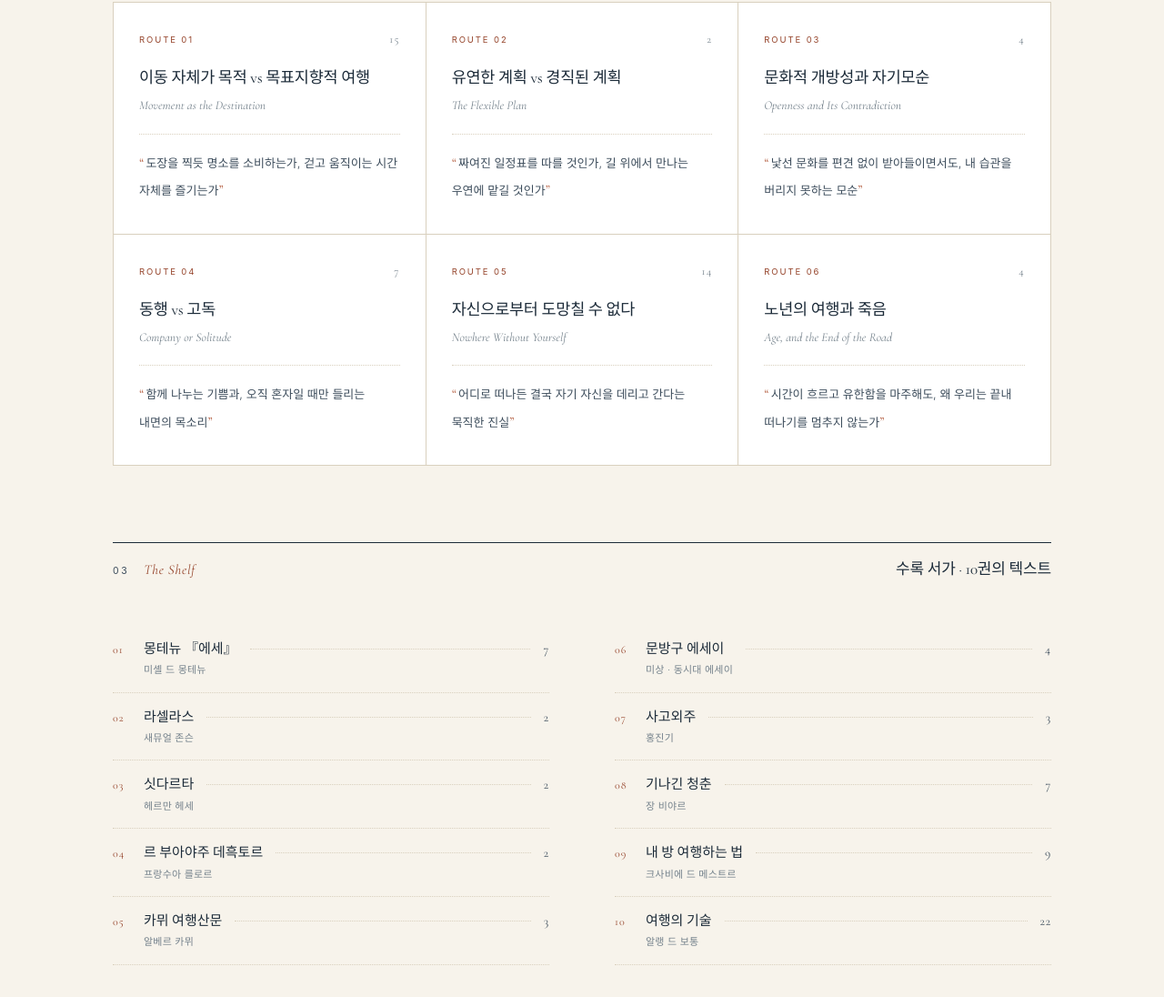
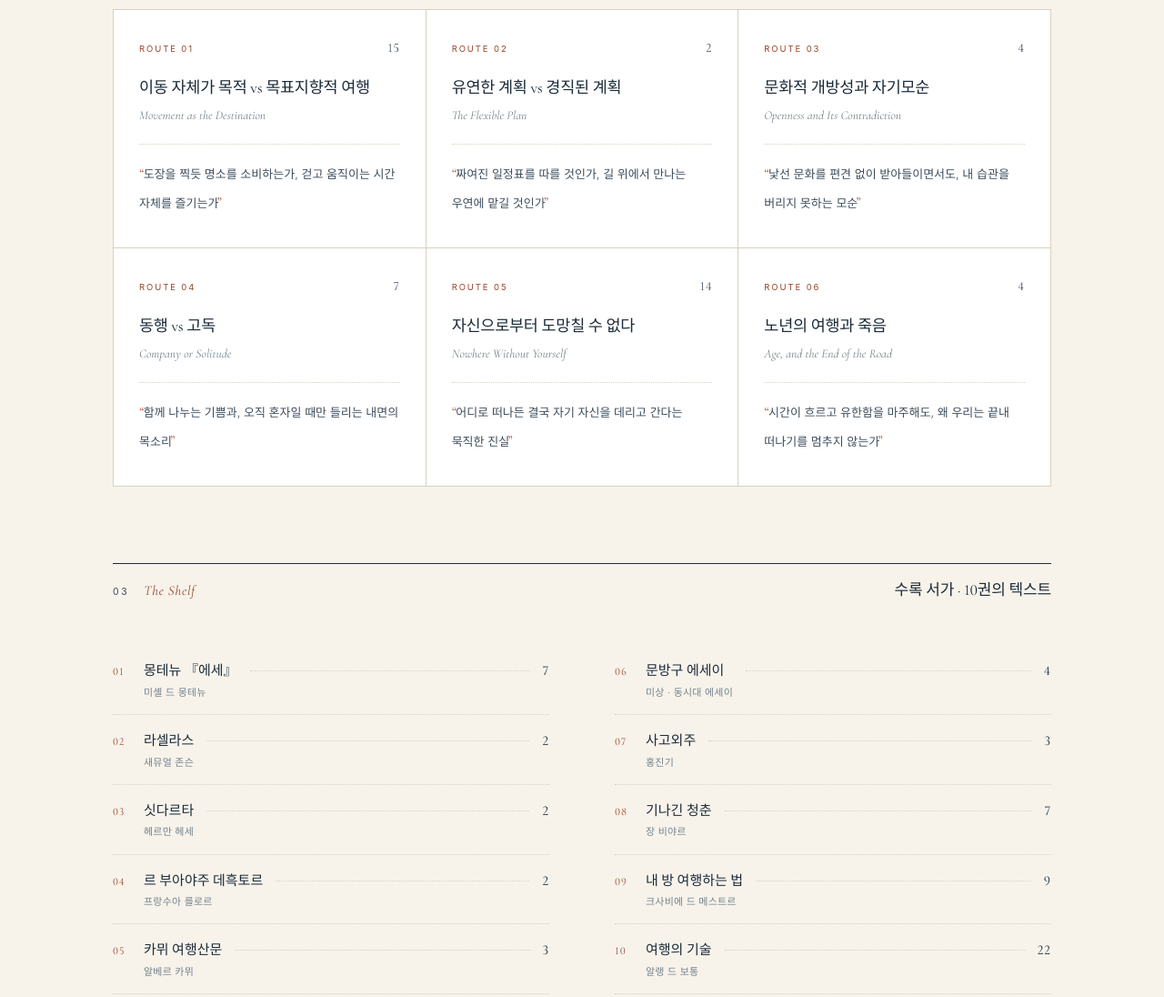
Before and after one commit to hanijidori-cmd/hanijidori-cmd.github.io, a plain HTML site: page index.html in a window 1280 px wide. Shown: the part 2285-3381 px from the top of the page at 91% size. Drawn offline with nearby package versions, Linux system fonts and the light colour scheme; a web font is replaced by a local one.

Commit message:
Polish typography: lining figures, wider quote captions

```diff
--- a/index.html
+++ b/index.html
@@ -39,6 +39,8 @@
     font-family:var(--sans);
     font-weight:400;
     line-height:1.75;
+    font-variant-numeric:lining-nums;
+    font-feature-settings:"lnum" 1;
     -webkit-font-smoothing:antialiased;
     text-rendering:optimizeLegibility;
   }
@@ -235,7 +237,7 @@
   }
   .form-count{
     display:block; margin-top:6px;
-    font-family:var(--display); font-size:13px; letter-spacing:.14em;
+    font-family:var(--display); font-size:14.5px; letter-spacing:.1em;
     color:var(--clay-d); text-transform:uppercase;
   }
   .bar-track{ height:8px; background:var(--hair-2); position:relative; }
@@ -276,7 +278,7 @@
     font-size:9.5px; letter-spacing:.2em; text-transform:uppercase;
   }
   .route-no{ color:var(--clay-d); }
-  .route-cnt{ font-family:var(--display); font-size:12px; letter-spacing:.1em; color:var(--navy-3); }
+  .route-cnt{ font-family:var(--display); font-size:14px; letter-spacing:.06em; color:var(--navy-2); }
   .route h3{
     font-family:var(--serif); font-weight:400; font-size:17.5px; line-height:1.55;
     letter-spacing:-0.015em; margin:18px 0 6px; word-break:keep-all;
@@ -291,10 +293,10 @@
     word-break:keep-all;
   }
   .route-desc::before{
-    content:'“'; font-family:var(--display); color:var(--clay); font-size:16px;
-    margin-right:2px;
+    content:'“'; font-family:var(--display); color:var(--clay); font-size:17px;
+    margin-right:-1px;
   }
-  .route-desc::after{ content:'”'; font-family:var(--display); color:var(--clay); font-size:16px; }
+  .route-desc::after{ content:'”'; font-family:var(--display); color:var(--clay); font-size:17px; margin-left:-2px; }
 
   /* ---------- shelf ---------- */
   .shelf{
@@ -324,8 +326,8 @@
     flex:1; border-bottom:1px dotted var(--hair); transform:translateY(-4px); min-width:16px;
   }
   .shelf-count{
-    font-family:var(--display); font-size:13.5px; letter-spacing:.06em;
-    color:var(--navy-2); white-space:nowrap;
+    font-family:var(--display); font-size:15px; letter-spacing:.06em;
+    color:var(--navy); white-space:nowrap;
   }
 
   /* ---------- quotes ---------- */
@@ -342,13 +344,14 @@
   .quote-card.wide blockquote{
     font-size:clamp(21px,2.6vw,28px); line-height:1.68; max-width:900px;
   }
+  .quote-card.wide figcaption{ justify-content:flex-start; gap:22px; }
   .quote-card figcaption{
     display:flex; justify-content:space-between; align-items:baseline; gap:10px;
     font-size:10.5px; letter-spacing:.16em; text-transform:uppercase;
     color:var(--clay-d);
   }
   .quote-card figcaption .pg{
-    font-family:var(--display); font-size:12px; letter-spacing:.08em;
+    font-family:var(--display); font-size:13px; letter-spacing:.08em;
     text-transform:none; color:var(--navy-3); white-space:nowrap;
   }
   .q-note{
@@ -462,7 +465,7 @@
           <div><b>10<small>권</small></b><span>Books</span></div>
           <div><b>61<small>개</small></b><span>Passages</span></div>
           <div><b>6<small>가지</small></b><span>Questions</span></div>
-          <div><b>3<small>가지</small></b><span>Ways of Knowing</span></div>
+          <div><b>3<small>가지</small></b><span>Ways to Know</span></div>
         </div>
         <div class="card-actions">
           <a class="btn primary" href="https://hanijidori-cmd.github.io/travel-mindmap/">마인드맵 탐험하기 <span class="ar">→</span></a>
```
